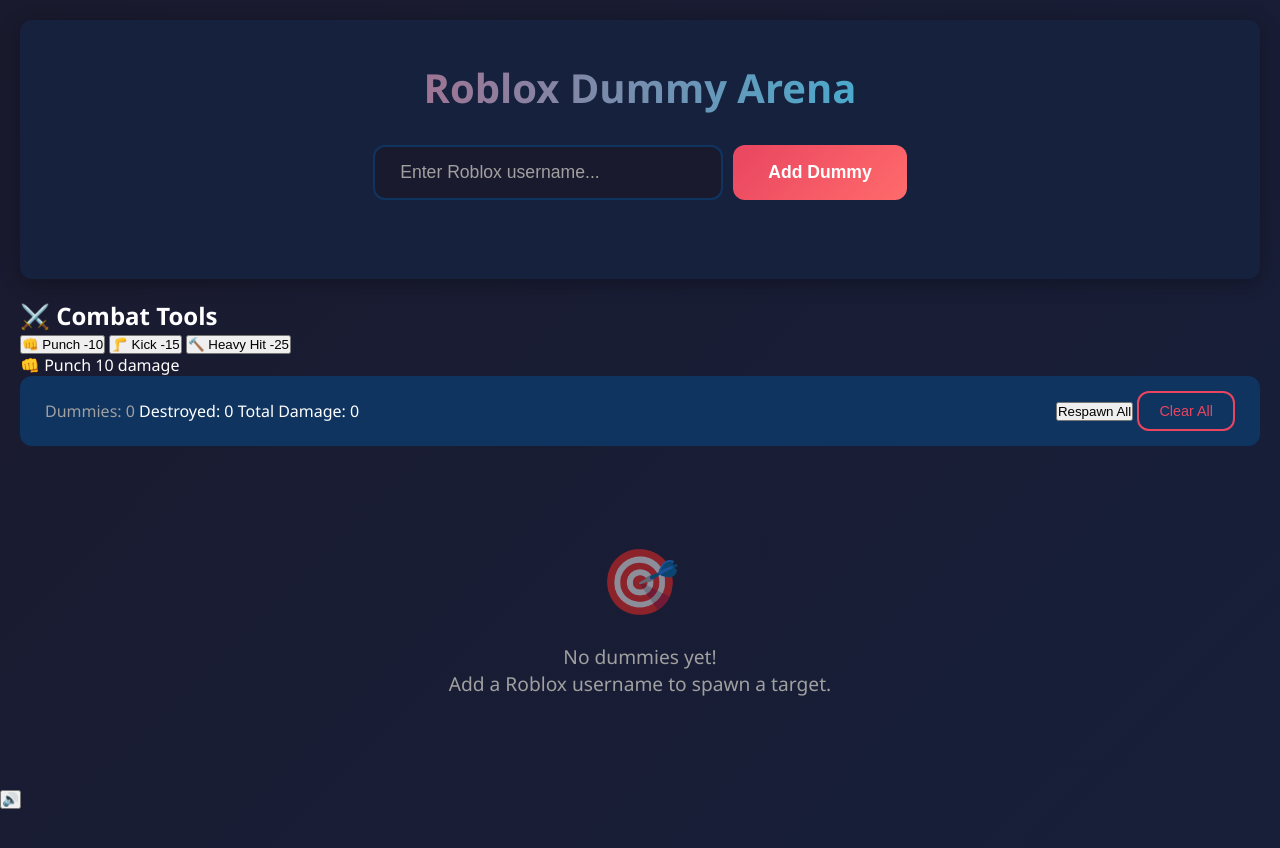
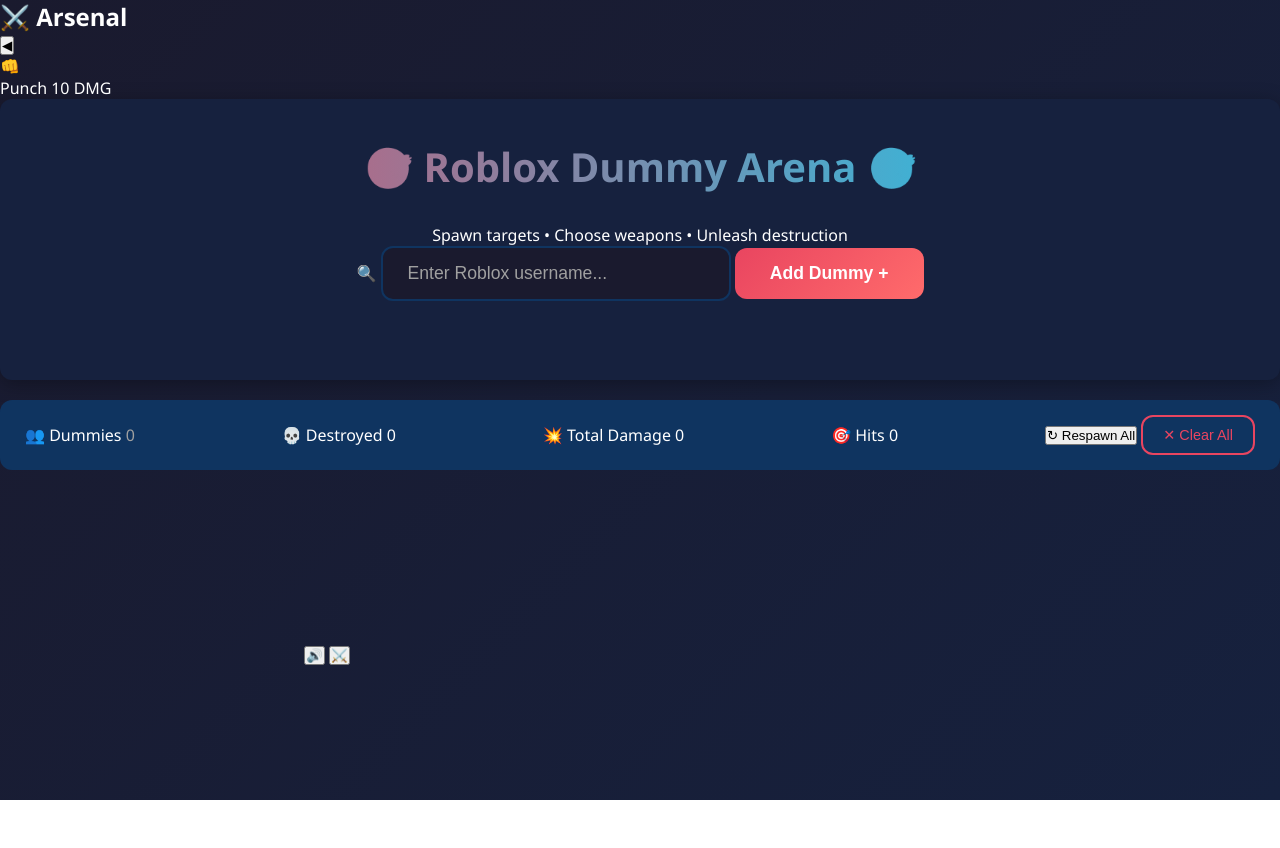
Before and after one commit to itsmejay26/RobloxSmash, a plain HTML site: page index.html in a window 1280 px wide. After the commit the page ends 800 px from the top, so only its background shows below. Drawn offline with Linux system fonts and the light colour scheme.

Commit message:
Update index.html

```diff
--- a/index.html
+++ b/index.html
@@ -3,65 +3,136 @@
 <head>
     <meta charset="UTF-8">
     <meta name="viewport" content="width=device-width, initial-scale=1.0">
-    <title>Roblox Profile Spawner - Combat System</title>
+    <title>Roblox Dummy Arena - Ultimate Combat</title>
     <link rel="stylesheet" href="style.css">
 </head>
 <body>
-    <div class="app-container">
+    <div class="app-wrapper">
+        <!-- ================================
+             Sidebar Tool Menu
+        ================================= -->
+        <aside class="sidebar" id="sidebar">
+            <div class="sidebar-header">
+                <h2 class="sidebar-title">⚔️ Arsenal</h2>
+                <button class="sidebar-toggle" id="sidebar-toggle">◀</button>
+            </div>
+
+            <div class="tools-list" id="tools-list">
+                <!-- Tools will be rendered here -->
+            </div>
+
+            <div class="sidebar-footer">
+                <div class="selected-tool-display" id="selected-tool-display">
+                    <span class="selected-icon">👊</span>
+                    <div class="selected-info">
+                        <span class="selected-name">Punch</span>
+                        <span class="selected-damage">10 DMG</span>
+                    </div>
+                </div>
+            </div>
+        </aside>
+
+        <!-- ================================
+             Main Content Area
+        ================================= -->
+        <main class="main-content">
             <!-- Header / Input Section -->
             <header class="input-section">
-            <h1>Roblox Dummy Arena</h1>
+                <h1 class="main-title">
+                    <span class="title-icon">🎯</span>
+                    Roblox Dummy Arena
+                    <span class="title-icon">🎯</span>
+                </h1>
+                <p class="subtitle">Spawn targets • Choose weapons • Unleash destruction</p>
+
                 <div class="input-wrapper">
+                    <div class="input-container">
+                        <span class="input-icon">🔍</span>
                         <input
                             type="text"
                             id="username-input"
                             placeholder="Enter Roblox username..."
                             autocomplete="off"
                         >
-                <button id="add-profile-btn">Add Dummy</button>
+                        <button id="add-profile-btn" class="add-btn">
+                            <span class="btn-text">Add Dummy</span>
+                            <span class="btn-icon">+</span>
+                        </button>
                     </div>
+                </div>
+
                 <p id="status-message" class="status-message"></p>
             </header>
 
-        <!-- Tools Section -->
-        <section class="tools-section">
-            <h2 class="tools-title">⚔️ Combat Tools</h2>
-            <div class="tools-container" id="tools-container">
-                <!-- Tools will be rendered here -->
-            </div>
-            <div class="tool-info">
-                <span id="current-tool-name">No tool selected</span>
-                <span id="current-tool-damage"></span>
-            </div>
-        </section>
-
             <!-- Stats Bar -->
             <div class="stats-bar">
-            <div class="stats-left">
-                <span id="profile-count">Dummies: 0</span>
-                <span id="destroyed-count">Destroyed: 0</span>
-                <span id="total-damage">Total Damage: 0</span>
+                <div class="stat-item">
+                    <span class="stat-icon">👥</span>
+                    <span class="stat-label">Dummies</span>
+                    <span class="stat-value" id="profile-count">0</span>
                 </div>
-            <div class="stats-right">
-                <button id="respawn-all-btn" class="action-btn respawn-btn">Respawn All</button>
-                <button id="clear-all-btn" class="action-btn clear-btn">Clear All</button>
+                <div class="stat-item">
+                    <span class="stat-icon">💀</span>
+                    <span class="stat-label">Destroyed</span>
+                    <span class="stat-value" id="destroyed-count">0</span>
+                </div>
+                <div class="stat-item">
+                    <span class="stat-icon">💥</span>
+                    <span class="stat-label">Total Damage</span>
+                    <span class="stat-value" id="total-damage">0</span>
+                </div>
+                <div class="stat-item">
+                    <span class="stat-icon">🎯</span>
+                    <span class="stat-label">Hits</span>
+                    <span class="stat-value" id="total-hits">0</span>
+                </div>
+
+                <div class="stat-actions">
+                    <button id="respawn-all-btn" class="action-btn respawn-btn">
+                        <span>↻</span> Respawn All
+                    </button>
+                    <button id="clear-all-btn" class="action-btn clear-btn">
+                        <span>✕</span> Clear All
+                    </button>
                 </div>
             </div>
 
             <!-- Profile Grid Container -->
-        <main id="profiles-container" class="profiles-container">
+            <section id="profiles-container" class="profiles-container">
                 <!-- Profiles will be spawned here -->
+            </section>
         </main>
     </div>
+
+    <!-- ================================
+         Global Overlays & Effects
+    ================================= -->
+
+    <!-- Screen Flash Effect -->
+    <div class="screen-flash" id="screen-flash"></div>
+
+    <!-- Screen Shake Container -->
+    <div class="screen-shake-wrapper" id="screen-shake-wrapper"></div>
+
+    <!-- Electric Flicker Overlay -->
+    <div class="electric-overlay" id="electric-overlay"></div>
+
+    <!-- Heat Distortion Overlay -->
+    <div class="heat-overlay" id="heat-overlay"></div>
+
+    <!-- Particle Canvas -->
+    <canvas id="particle-canvas"></canvas>
 
     <!-- Sound Toggle -->
     <button id="sound-toggle" class="sound-toggle" title="Toggle Sound">
         🔊
     </button>
 
-    <!-- Particle Canvas (for global effects) -->
-    <canvas id="particle-canvas"></canvas>
+    <!-- Mobile Tool Toggle -->
+    <button id="mobile-tool-toggle" class="mobile-tool-toggle">
+        ⚔️
+    </button>
 
-    <script type="module" src="script.js"></script>
+    <script src="script.js"></script>
 </body>
 </html>
```
Lines whose indentation alone changed are shown as unchanged.
